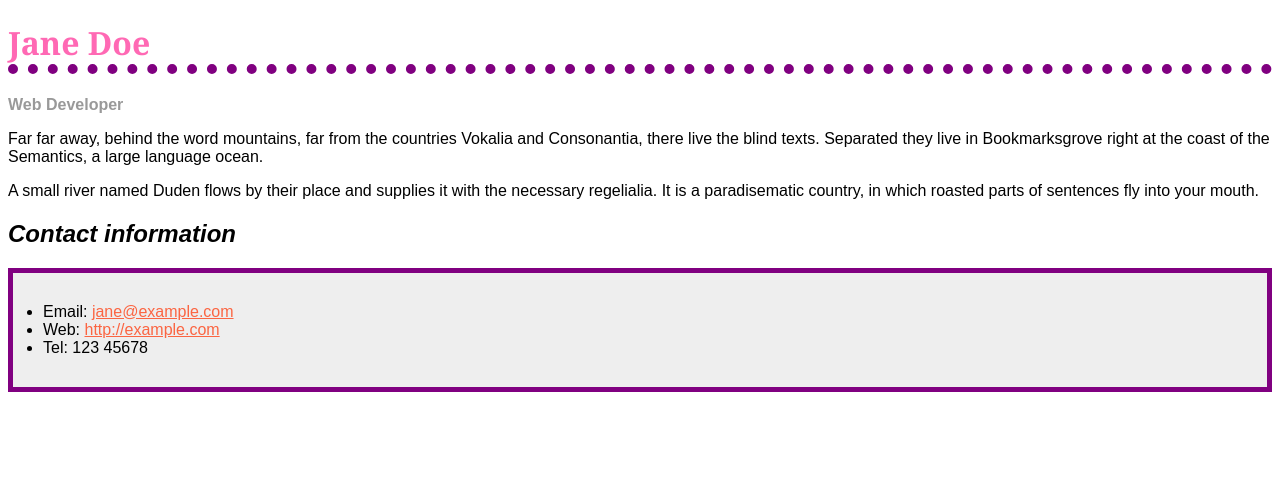
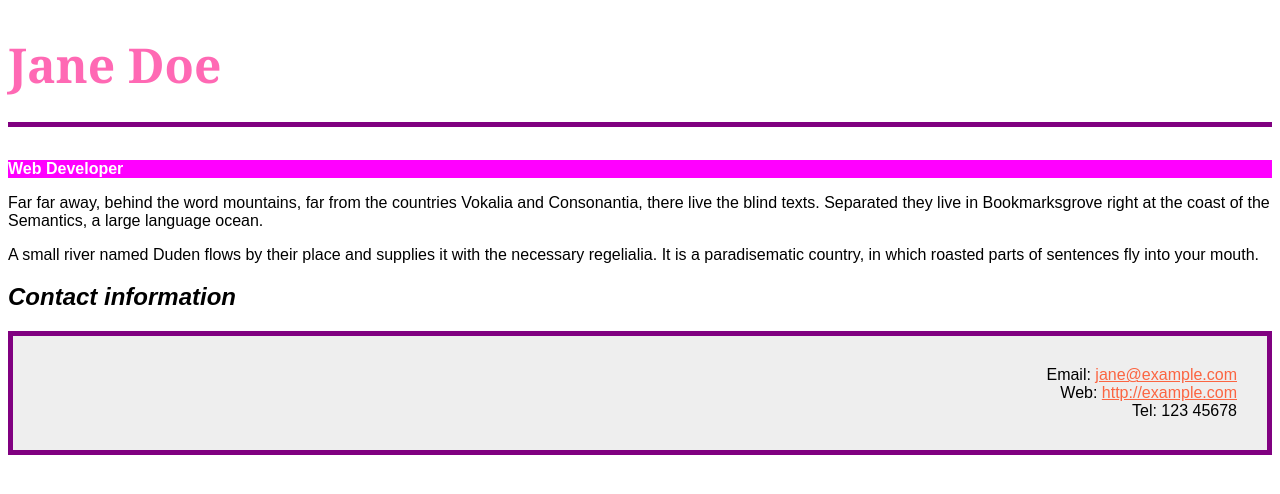
Before and after one commit to Ariel-Sq/Curso_CSS_Mozilla, a plain HTML site: page parte2/index.html in a window 1280 px wide. Drawn offline with Linux system fonts and the light colour scheme.

Commit message:
Mejora de estilo a biografía

```diff
--- a/parte2/styles.css
+++ b/parte2/styles.css
@@ -4,9 +4,10 @@ body {
 
 h1 {
     color: hotpink;
-    font-size: 2em;
+    font-size: 3em;
     font-family: Georgia, 'Times New Roman', Times, serif;
-    border-bottom: 10px dotted purple;
+    border-bottom: 5px solid purple;
+    padding-bottom: 2%;
 }
 
 h2 {
@@ -14,8 +15,9 @@ h2 {
 }
 
 .job-title {
-    color: #999999;
+    color: #ffffff;
     font-weight: bold;
+    background-color: fuchsia;
 }
 
 a:link, a:visited {
@@ -32,3 +34,12 @@ ul {
     background-color: #eeeeee;
     border: 5px solid purple;
 }
+
+p {
+    font-family: Arial, Helvetica, sans-serif;
+}
+
+li {
+    list-style: none;
+    text-align: right;
+}
```
